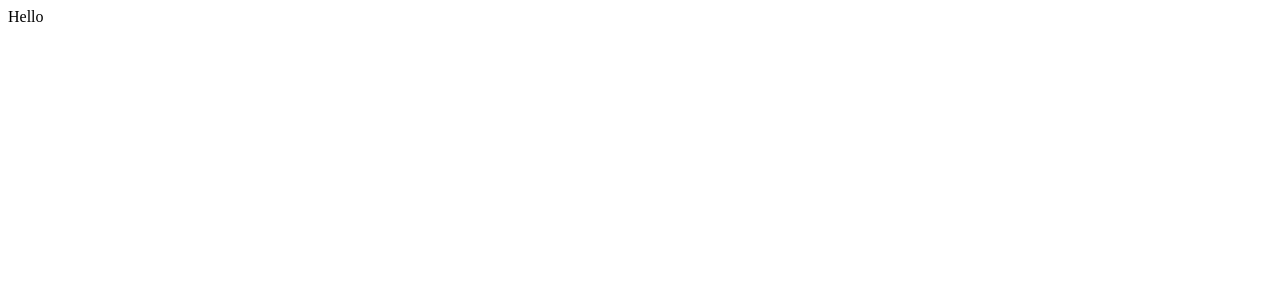
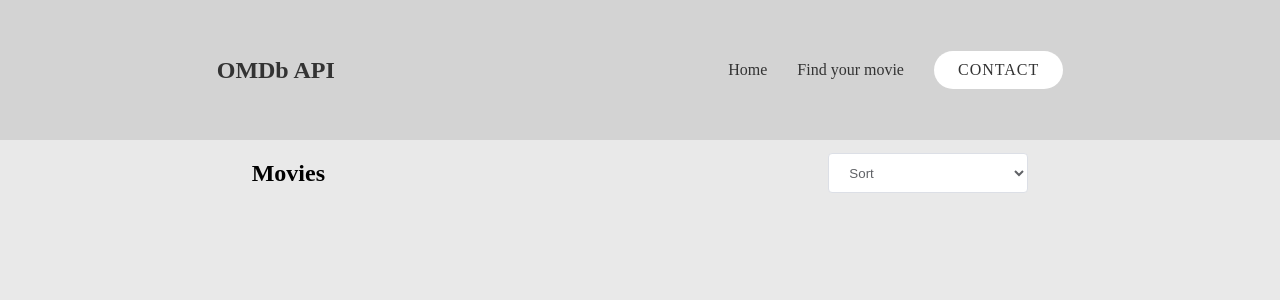
Before and after one commit to MdIslamNeon/react-movie-api, a React (Vite) app: page /movies/1 in a window 1280 px wide. Shown: the top 300 px of the page. Built offline with nearby package versions, Linux system fonts and the light colour scheme.

Commit message:
Home.jsx logic finished

```diff
--- a/index.html
+++ b/index.html
@@ -4,7 +4,7 @@
     <meta charset="UTF-8" />
     <link rel="icon" type="image/svg+xml" href="/favicon.svg" />
     <meta name="viewport" content="width=device-width, initial-scale=1.0" />
-    <title>react-movie-api</title>
+    <title>React Movie API</title>
   </head>
   <body>
     <div id="root"></div>
--- a/src/App.jsx
+++ b/src/App.jsx
@@ -1,9 +1,16 @@
+import Home from "./pages/Home"
+import Movies from "./pages/Movies"
+import { BrowserRouter as Router, Routes, Route } from "react-router-dom"
+
 
 function App() {
   return (
-    <>
-      Hello
-    </>
+    <Router>
+      <Routes>
+          <Route path='/' element={<Home />} />
+          <Route path='/movies/:searchItem' element={<Movies />} />
+      </Routes>
+    </Router>
   )
 }
 
--- /dev/null
+++ b/src/components/Navbar.jsx
@@ -0,0 +1,29 @@
+import React from "react";
+import "../index.css";
+
+function Navbar() {
+  return (
+    <>
+      <header className="site-header">
+        <div className="header-container">
+          <a href="#" className="logo">
+            OMDb API
+          </a>
+          <nav className="nav-menu">
+            <a href="#" className="nav-link">
+              Home
+            </a>
+            <a href="#" className="nav-link">
+              Find your movie
+            </a>
+            <a href="#" className="btn-contact">
+              Contact
+            </a>
+          </nav>
+        </div>
+      </header>
+    </>
+  );
+}
+
+export default Navbar;
--- /dev/null
+++ b/src/index.css
@@ -0,0 +1,177 @@
+body {
+  margin: 0;
+  padding: 0;
+  box-sizing: border-box;
+  background-color: #e9e9e9;
+}
+
+.container {
+  margin: 0 auto;
+  padding: 0;
+  width: 100%;
+  max-width: 1200px;
+}
+
+.row {
+  display: flex;
+  flex-wrap: wrap;
+  gap: 20px;
+}
+
+p {
+  font-size: 14px;
+  word-break: break-word;
+}
+
+.hidden {
+  display: none;
+}
+
+.user-list {
+  width: auto;
+  display: flex;
+  flex-wrap: wrap;
+}
+
+.user {
+  width: 50%;
+}
+
+.user-card {
+  width: 250px;
+  background-color: #fff;
+  box-shadow: 0 4px 8px 0 rgba(0,0,0,0.2);
+  margin: 10px;
+  transition: 0.3s;
+  cursor: pointer;
+  border-radius: 10px;
+  overflow: hidden;
+}
+
+
+.user-card:hover {
+  box-shadow: 0 8px 16px 0 rgba(0,0,0,0.2);
+}
+
+.user-card__container {
+  box-sizing: border-box;
+  width: 100%;
+  padding: 16px;
+}
+
+.header-container {
+  margin: 0 auto;
+  padding: 20px;
+  display: flex;
+  justify-content: space-around;
+  align-items: center;
+  background-color: lightgray;
+  height: 100px;
+}
+
+.logo {
+  font-size: 24px;
+  font-weight: 700;
+  color: #333333;
+  text-decoration: none;
+}
+
+.nav-menu {
+  display: flex;
+  align-items: center;
+  gap: 30px;
+}
+
+.nav-link {
+  text-decoration: none;
+  color: #333333;
+  font-weight: 500;
+  transition: color 0.3s ease;
+}
+
+.btn-contact {
+    text-decoration: none;
+    cursor: pointer;
+    padding: 10px 24px;
+    border-radius: 50px;
+    background-color: white;
+    color: #333333;
+    font-weight: 500;
+    letter-spacing: 1px;
+    text-transform: uppercase;
+    transition: all .35s ease;
+}
+
+.search-container {
+  display: flex;
+  justify-content: space-around;
+  align-items: center;
+  margin: 30px 50px;
+}
+
+.search-container__input {
+  display: flex;
+  align-items: center;
+}
+
+input {
+    background-color: #fff;
+    border-radius: 20px;
+    border: 1px solid #0a1f44;
+    color: #0a1f44;
+    display: inline-block;
+    height: 70px;
+    line-height: 40px;
+    outline: none;
+    padding: 0 15px;
+    transition: border-color .2s cubic-bezier(.645, .045, .355, 1);
+    width: 100%;
+    font-size: 24px;
+    padding-left: 25px;
+    width: 500px;
+}
+
+.loading {
+    background-color: #0a1f44;
+    width: 56px;
+    height: 56px;
+    border: none;
+    display: flex;
+    align-items: center;
+    justify-content: center;
+}
+
+button {
+  cursor: pointer;
+    margin-left: 20px;
+    font-size: 22px;
+    color: #fff;
+    border-radius: 50%;
+    transition: all .25s ease;
+}
+
+.poster {
+  display: block;
+  width: 100%;
+  height: auto;
+  border-radius: 8px;
+}
+
+select {
+  background-color: #fff;
+  border-radius: 4px;
+  border: 1px solid #dcdfe6;
+  color: #606266;
+  height: 40px;
+  line-height: 40px;
+  outline: none;
+  padding: 0 16px;
+  width: 100%;
+  max-width: 200px;
+}
+
+.movies-banner {
+  display: flex;
+  align-items: center;
+  justify-content: space-around;
+}
--- a/src/main.jsx
+++ b/src/main.jsx
@@ -1,6 +1,10 @@
 import { StrictMode } from 'react'
 import { createRoot } from 'react-dom/client'
 import App from './App.jsx'
+import { library } from '@fortawesome/fontawesome-svg-core'
+import { faMagnifyingGlass } from '@fortawesome/free-solid-svg-icons/faMagnifyingGlass'
+
+library.add(faMagnifyingGlass)
 
 createRoot(document.getElementById('root')).render(
   <StrictMode>
--- /dev/null
+++ b/src/pages/Home.jsx
@@ -0,0 +1,39 @@
+import React, { useState } from "react";
+import Navbar from "../components/Navbar";
+import { Link } from "react-router-dom";
+import { FontAwesomeIcon } from "@fortawesome/react-fontawesome";
+import { faMagnifyingGlass } from "@fortawesome/free-solid-svg-icons";
+import "../index.css";
+
+// const apiKey = import.meta.env.VITE_MY_API_KEY;
+
+function Home() {
+
+  const [term, setTerm] = useState('');
+
+  return (
+    <>
+      <Navbar />
+      <div className="container">
+        <div className="search-container">
+          <div className="search-container__input">
+            <input
+              className="search-input"
+              type="text"
+              placeholder="Search by Name"
+              onChange={(event) => setTerm(event.target.value)}
+              value={term}
+            />
+            <Link to={`/movies/${term}`}>
+              <button className="loading">
+                <FontAwesomeIcon icon={faMagnifyingGlass} />
+              </button>
+            </Link>
+          </div>
+        </div>
+      </div>
+    </>
+  );
+}
+
+export default Home;
--- /dev/null
+++ b/src/pages/Movies.jsx
@@ -0,0 +1,30 @@
+import React from "react";
+import Navbar from "../components/Navbar";
+
+function Movies() {
+  function filterMovies(filter) {
+    if (filter === "OLD_TO_NEW") {
+      movies.sort((a, b) => a.Year - b.Year);
+    } else if (filter === "NEW_TO_OLD") {
+      movies.sort((a, b) => b.Year - a.Year);
+    }
+  }
+
+  return (
+    <>
+      <Navbar />
+      <div className="movies-banner">
+        <h2>Movies</h2>
+        <select id="filter" onChange={() => filterMovies(event)}>
+          <option value="" disabled selected>
+            Sort
+          </option>
+          <option value="OLD_TO_NEW">Year, Old to New</option>
+          <option value="NEW_TO_OLD">Year, New to Old</option>
+        </select>
+      </div>
+    </>
+  );
+}
+
+export default Movies;
```
Also changed, not shown: package.json (+8 -1 lines), 2 other files (tests, documents, lock files or other folders).
